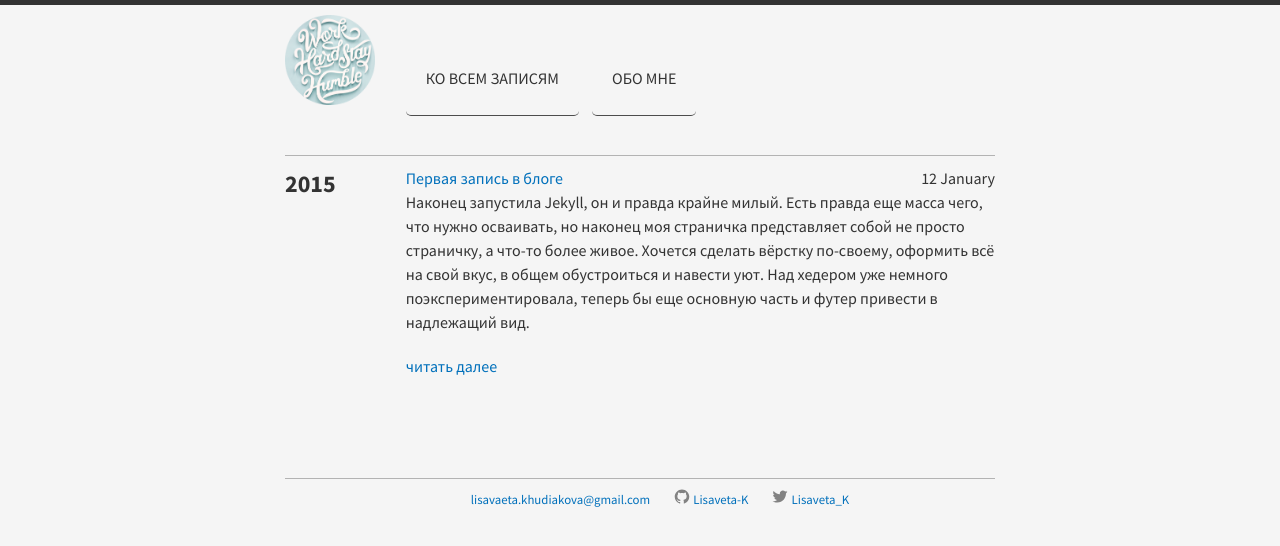
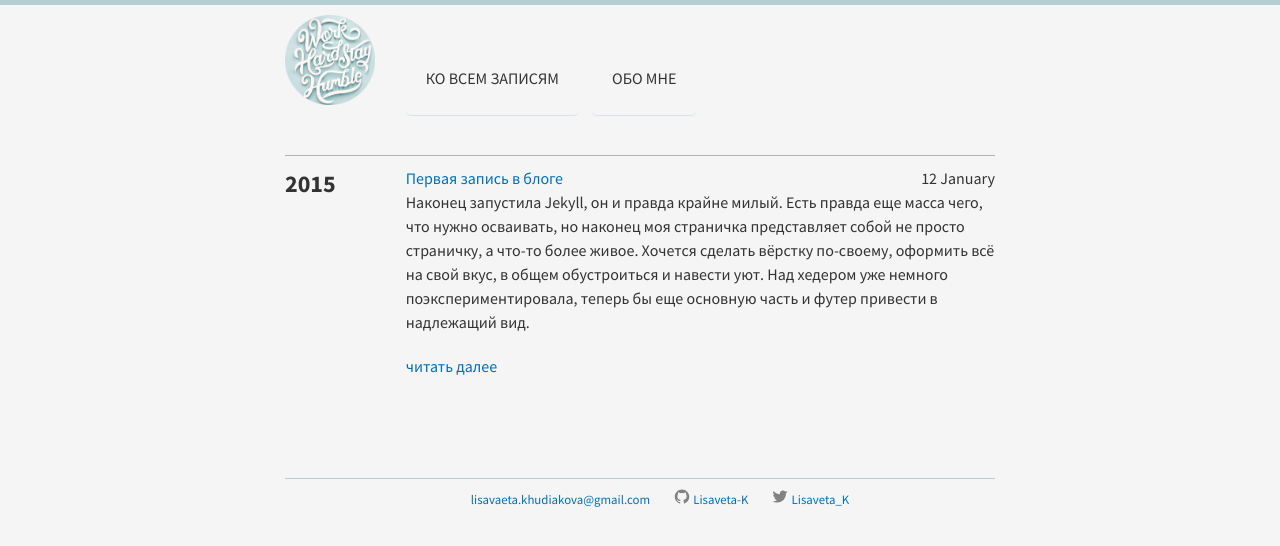
Before and after one commit to Lisaveta-K/lisaveta-k.github.io, a Jekyll site: the page built from index.html, in a window 1280 px wide. Shown: the top 546 px of the page. Built offline with Jekyll 4.4.1, drawn with Linux system fonts in a browser that asks for light colours; nearby versions of some CDN libraries; Markdown is read by kramdown in place of the engine named in the settings.

Commit message:
color changed

```diff
--- a/public/css/main.scss
+++ b/public/css/main.scss
@@ -20,7 +20,7 @@ $avocado-accent-color: #568203;
 
 body {
   background-color: $site-background-color;
-  border-top: 5px solid $contrast-color;
+  border-top: 5px solid #b4cfd4;
   font-family: 'Source Sans Pro', sans-serif;
   color: $contrast-color;
   font-weight: 400;
@@ -105,7 +105,7 @@ dd {
 }
 
 footer {
-  border-top: 1px solid lighten($contrast-color, 50%);
+  border-top: 1px solid #b4cfd4;
   font-size: .8rem;
   text-align: center;
 }
@@ -191,7 +191,7 @@ footer ul li{
     margin-top: -5px;
     text-transform: uppercase;
     border-radius: 0 0 5px 5px;
-    border-bottom: 1px solid lighten($contrast-color, 10%);
+    border-bottom: 1px solid lighten(#b4cfd4, 10%);
     transition: all ease-in-out .3s;
 
     &:hover,
@@ -201,7 +201,7 @@ footer ul li{
     }
 
     &:hover {
-      background-color: $contrast-color;
+      background-color: #b4cfd4;
       transform: translateY(5px);
     }
 
@@ -301,3 +301,7 @@ dl,
     background-position: center center;
   }
 }
+
+.read_more{
+  text-align: right;
+}
```
Also changed, not shown: 2 other files.
